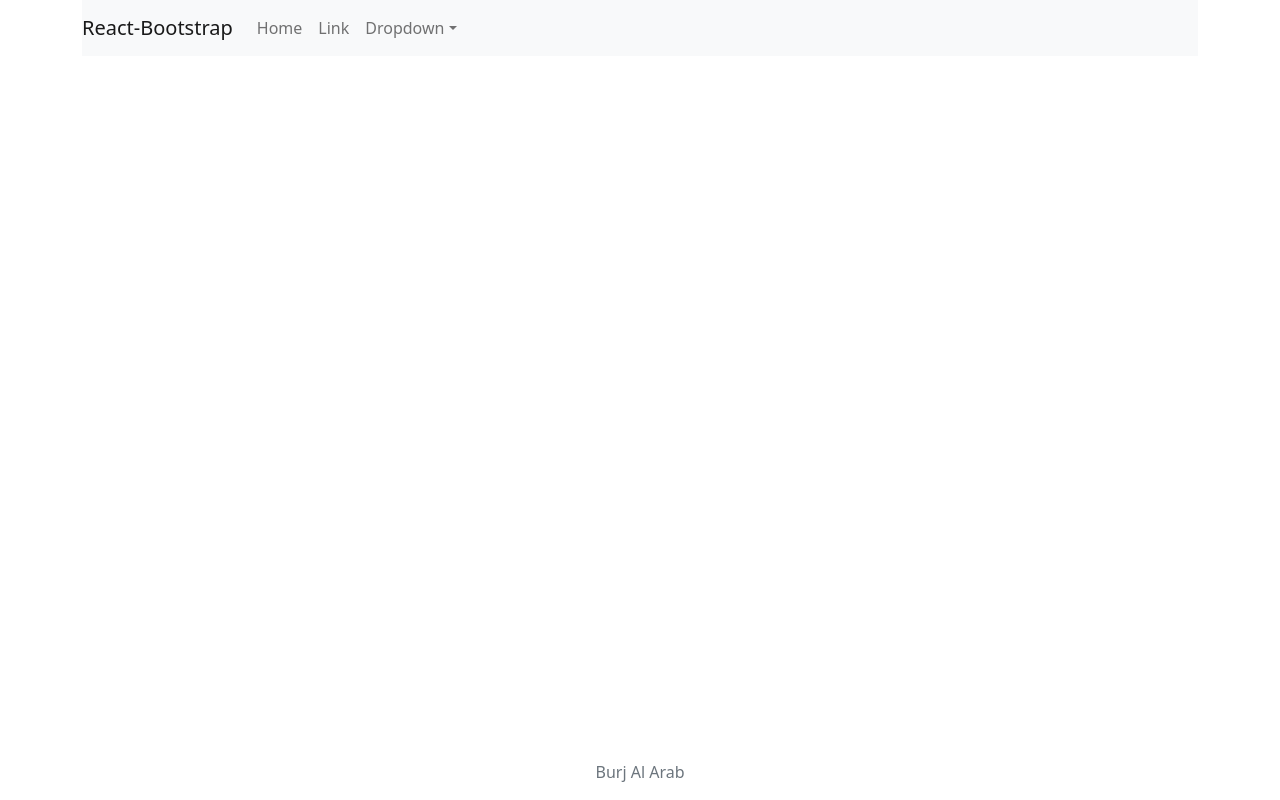
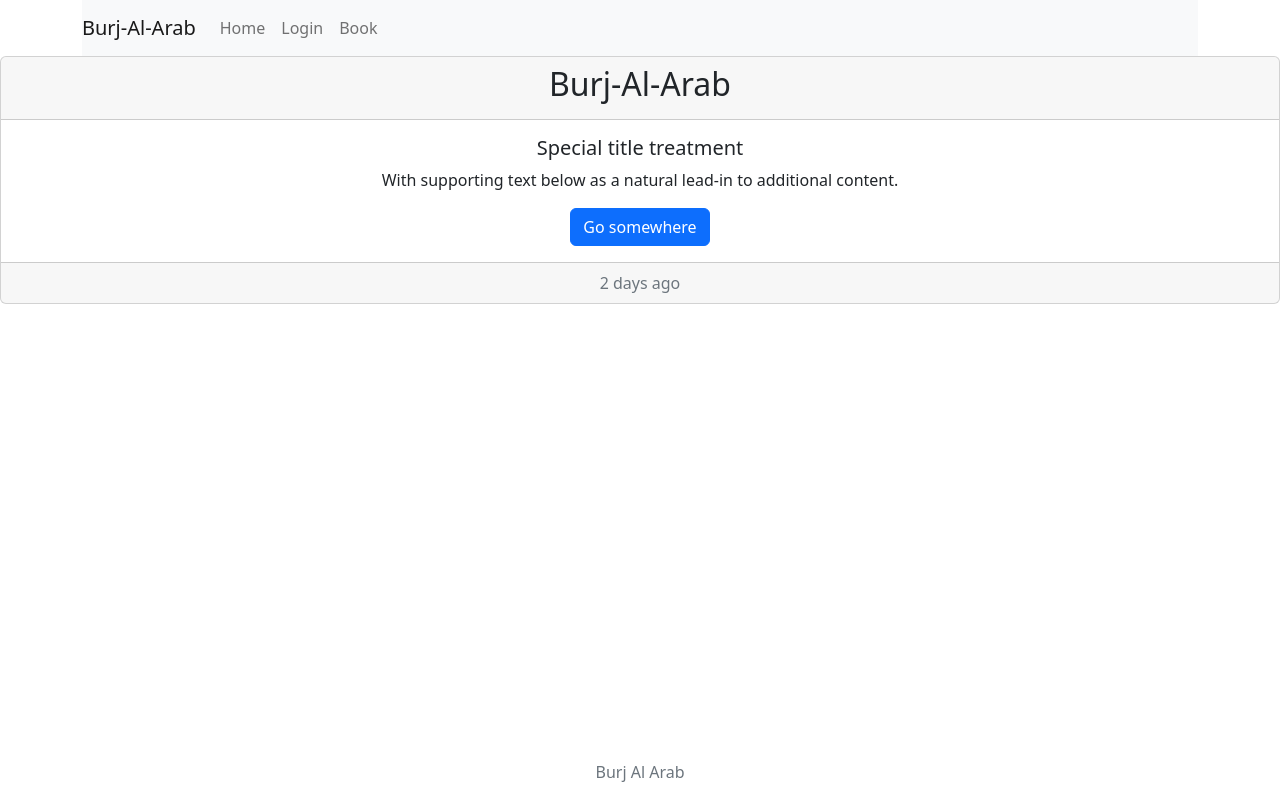
Before and after one commit to RaisulislamRimon/milestone10-module60-5-burj-al-arab, a React (Create React App) app: page / in a window 1280 px wide. Built offline with nearby package versions, Linux system fonts and the light colour scheme.

Commit message:
Header added with banner in / route

```diff
--- /dev/null
+++ b/src/components/Banner/Banner.js
@@ -0,0 +1,23 @@
+import React from "react";
+import Button from "react-bootstrap/Button";
+import Card from "react-bootstrap/Card";
+
+const Banner = () => {
+  return (
+    <Card className="text-center">
+      <Card.Header>
+        <h2>Burj-Al-Arab</h2>
+      </Card.Header>
+      <Card.Body>
+        <Card.Title>Special title treatment</Card.Title>
+        <Card.Text>
+          With supporting text below as a natural lead-in to additional content.
+        </Card.Text>
+        <Button variant="primary">Go somewhere</Button>
+      </Card.Body>
+      <Card.Footer className="text-muted">2 days ago</Card.Footer>
+    </Card>
+  );
+};
+
+export default Banner;
--- a/src/components/Header/Header.js
+++ b/src/components/Header/Header.js
@@ -8,23 +8,13 @@
   return (
     <Container>
       <Navbar bg="light" expand="lg">
-        <Navbar.Brand href="#home">React-Bootstrap</Navbar.Brand>
+        <Navbar.Brand href="#home">Burj-Al-Arab</Navbar.Brand>
         <Navbar.Toggle aria-controls="basic-navbar-nav" />
         <Navbar.Collapse id="basic-navbar-nav">
           <Nav className="me-auto">
-            <Nav.Link href="#home">Home</Nav.Link>
-            <Nav.Link href="#link">Link</Nav.Link>
-            <NavDropdown title="Dropdown" id="basic-nav-dropdown">
-              <NavDropdown.Item href="#action/3.1">Action</NavDropdown.Item>
-              <NavDropdown.Item href="#action/3.2">
-                Another action
-              </NavDropdown.Item>
-              <NavDropdown.Item href="#action/3.3">Something</NavDropdown.Item>
-              <NavDropdown.Divider />
-              <NavDropdown.Item href="#action/3.4">
-                Separated link
-              </NavDropdown.Item>
-            </NavDropdown>
+            <Nav.Link href="/">Home</Nav.Link>
+            <Nav.Link href="/login">Login</Nav.Link>
+            <Nav.Link href="/book">Book</Nav.Link>
           </Nav>
         </Navbar.Collapse>
       </Navbar>
```
Also changed, not shown: src/Routes/Routes/Routes.js (+7 -0 lines).
